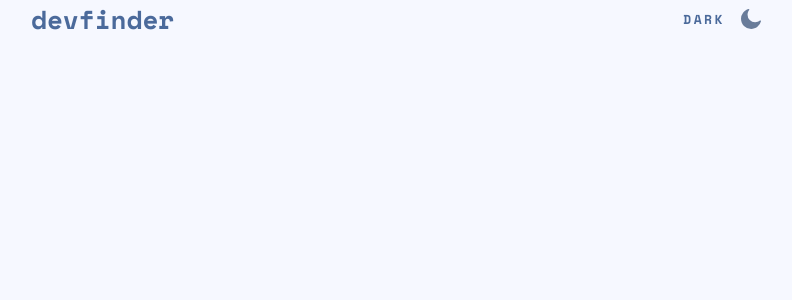
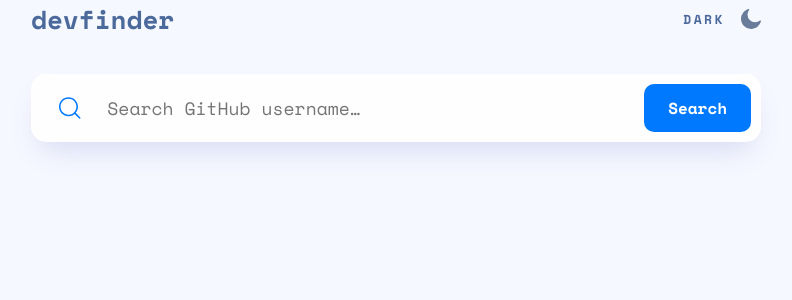
Before and after one commit to towkir/devfinder, a React (Create React App) app: page / in a window 1280 px wide. Shown: the top 300 px of the page, without its empty margins (244-1036 px from the left). Built offline with nearby package versions, Linux system fonts and the light colour scheme.

Commit message:
added searchbar

```diff
--- a/src/App.js
+++ b/src/App.js
@@ -1,10 +1,12 @@
 import Header from 'components/Header/Header';
+import SearchBar from "components/SearchBar/SearchBar";
 import './App.css';
 
 function App() {
   return (
     <div className="app">
       <Header/>
+      <SearchBar/>
     </div>
   );
 }
--- a/src/components/Header/Header.css
+++ b/src/components/Header/Header.css
@@ -2,6 +2,7 @@
   display: flex;
   align-items: center;
   justify-content: space-between;
+  margin-bottom: 36px;
 }
 
 .header h1 {
--- /dev/null
+++ b/src/components/SearchBar/SearchBar.css
@@ -0,0 +1,54 @@
+.searchbar {
+  padding: 10px;
+  background-color: var(--card-background);
+  border-radius: 15px;
+  display: flex;
+  align-items: center;
+  justify-content: space-between;
+  margin-bottom: 24px;
+  box-shadow: 0 16px 30px -10px rgba(70, 96, 187, 0.2);
+  transition-property: color, background-color;
+  transition-duration: 0.3s;
+  transition-timing-function: ease-in-out;
+}
+
+.searchbar svg {
+  width: 30px;
+  margin: 0 18px;
+}
+
+.searchbar input[type="text"] {
+  font-family: inherit;
+  appearance: none;
+  background-color: transparent;
+  border: 0;
+  color: var(--text-primary);
+  width: 100%;
+  font-size: 18px;
+  line-height: 25px;
+  padding: 8px;
+  caret-color: var(--color-blue);
+  transition: color 0.3s ease-in-out;
+}
+
+.searchbar input[type="text"]:focus-visible {
+  outline: none;
+}
+
+.searchbar button {
+  font-family: inherit;
+  font-size: 16px;
+  font-weight: bold;
+  color: var(--color-white);
+  background-color: var(--color-blue);
+  padding: 12px 24px;
+  border: 0;
+  border-radius: 10px;
+  cursor: pointer;
+}
+
+:root[data-theme="dark"] {
+  .searchbar {
+    box-shadow: none;
+  }
+}
--- /dev/null
+++ b/src/components/SearchBar/SearchBar.js
@@ -0,0 +1,14 @@
+import IconSearch from 'components/VectorIcons/IconSearch';
+import './SearchBar.css';
+
+function SearchBar() {
+  return (
+    <div className="searchbar">
+      <IconSearch/>
+      <input type="text" placeholder="Search GitHub username…"/>
+      <button>Search</button>
+    </div>
+  )
+}
+
+export default SearchBar;
```
